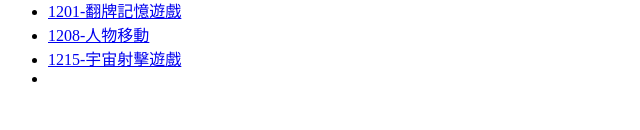
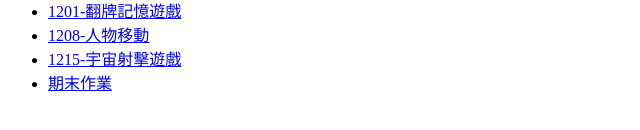
Before and after one commit to lukamygoat/web410127, a plain HTML site: page index.html in a window 1280 px wide. Shown: the part 266-396 px from the top of the page, without its empty margins (0-640 px from the left). Drawn offline with Linux system fonts and the light colour scheme.

Commit message:
Fix final assignment link in index.html
Updated the final list item in the weekly notes.

```diff
--- a/index.html
+++ b/index.html
@@ -16,7 +16,7 @@
         <li><a href="1201.html" >1201-翻牌記憶遊戲</a></li>
         <li><a href="1208.html" >1208-人物移動</a></li>
         <li><a href="1215.html">1215-宇宙射擊遊戲</a></li>
-        <li><a href="final.html"></a></li>
+        <li><a href="final.html">期末作業</a></li>
         </ul></p>
     </body>
 </html>
```
